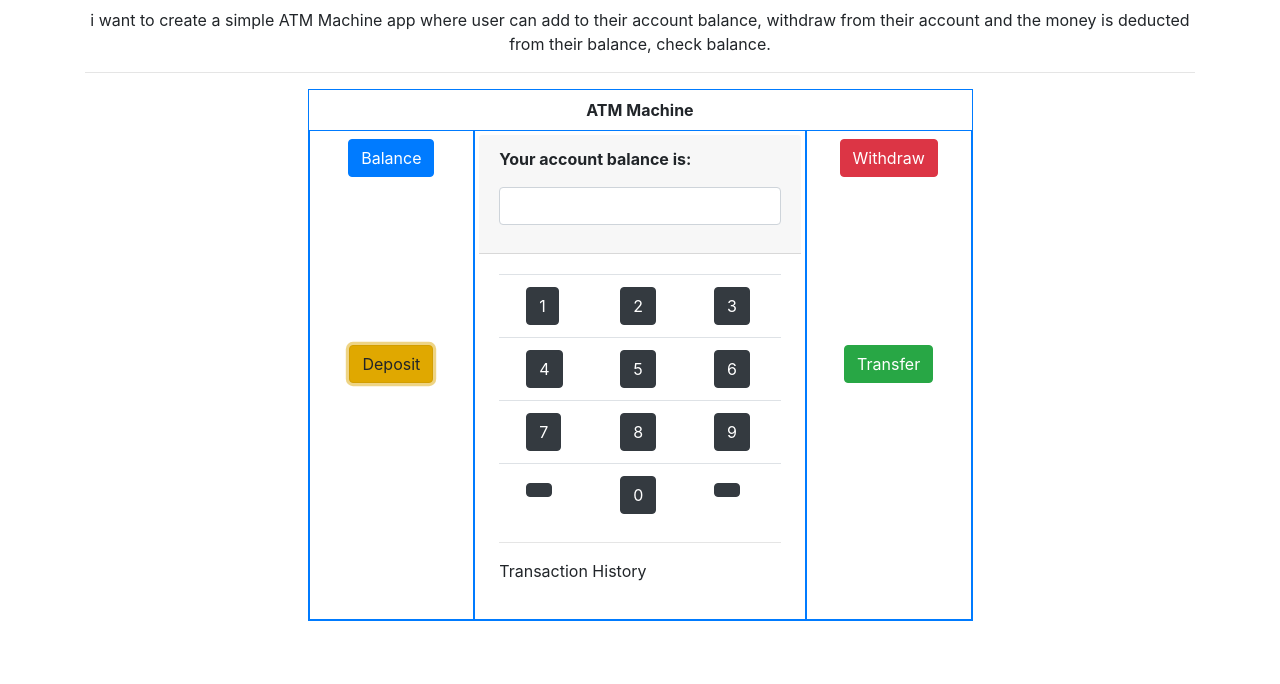
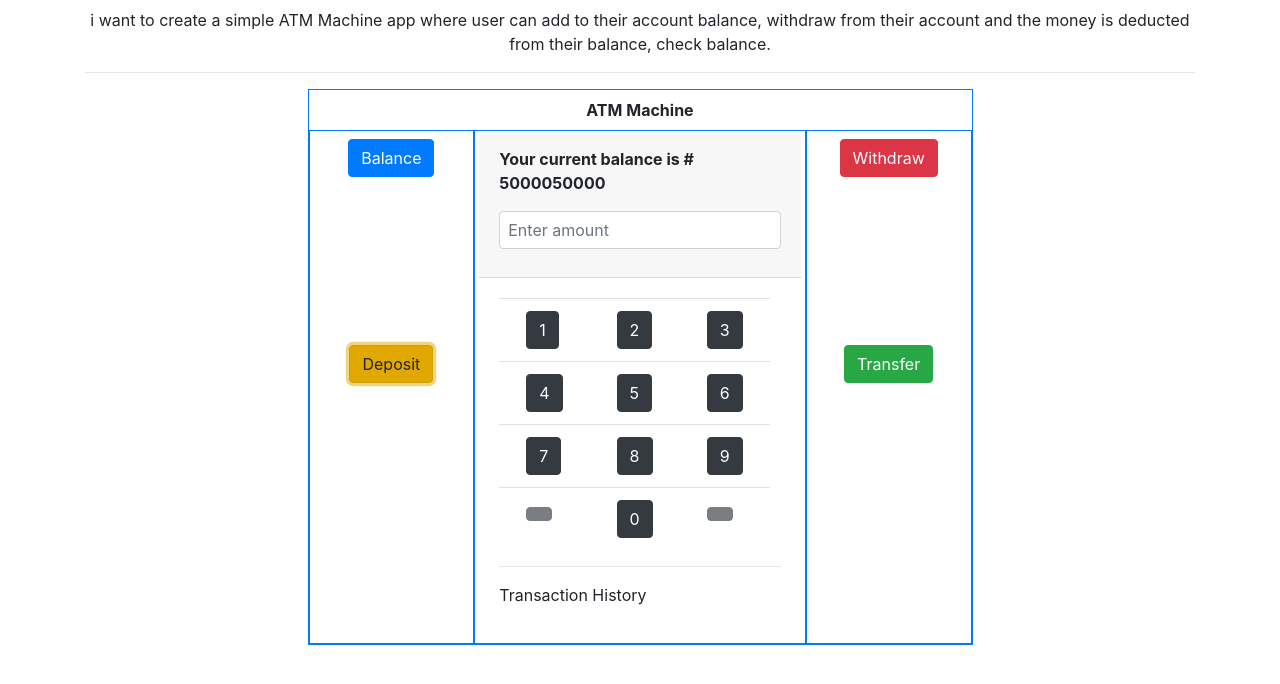
Before and after one commit to t2undev/My-JavaScript-Journey, a plain HTML site: page projects/Simple_ATM_App/Simple_ATM_App.html in a window 1280 px wide. Both pictures are taken after a click on the button "Deposit". Drawn offline with nearby package versions, Linux system fonts and the light colour scheme.

Commit message:
i started working on the ATM machine project logic(functionality)

```diff
--- a/projects/Simple_ATM_App/Simple_ATM_App.html
+++ b/projects/Simple_ATM_App/Simple_ATM_App.html
@@ -32,28 +32,28 @@
 
            <div class=" col-3 border border-primary">
             <div class=" my-2 d-flex">
-              <button class="btn btn-primary mx-auto">Balance</button>
+              <button class="btn btn-primary mx-auto" id="balButton">Balance</button>
             </div>
 
 
             <div style=" margin-top: 120px" class=" d-flex">
-              <button class="btn btn-warning my-2 mt-5 mx-auto">Deposit</button>
+              <button class="btn btn-warning my-2 mt-5 mx-auto" id="depoButton">Deposit</button>
             </div>
 
            </div>
            <div class="col-6 border border-primary p-1 mx-auto">
              <div class="card-header">
-               <p id="displayBalance" class=" font-weight-bold">Your account balance is: </p>
+               <p id="displayBalance" class=" font-weight-bold">Your current balance is # </p>
                <input
                  class="form-control p-2 my-3"
                  type="number"
-                 name=""
                  id="userInp"
+                 placeholder="Enter amount"
                />
              </div>
 
              <div class="card-body">
-              <table class=" table">
+              <table class=" table table-responsive">
                 <tr>
                   <div class="row">
                     <td><div class="col"><button class=" btn btn-dark rounded" id="">1</button></div></td>
@@ -78,9 +78,9 @@
                 </tr>
 
                 <tr>
-                  <td><div class="col"><button class=" btn btn-dark rounded" id=""></button></div></td>
+                  <td><div class="col"><button class=" btn btn-dark rounded disabled" id=""></button></div></td>
                   <td><div class="col"><button class=" btn btn-dark rounded" id="">0</button></div></td>
-                  <td><div class="col"><button class=" btn btn-dark rounded" id=""></button></div></td>
+                  <td><div class="col"><button class=" btn btn-dark rounded disabled" id=""></button></div></td>
                 </tr>
               </table>
               <hr>
@@ -104,6 +104,6 @@
       </div>
     </div>
 
-    <script src="simple_fintech_app.js"></script>
+    <script src="Simple_ATM_App.js"></script>
   </body>
 </html>
--- a/projects/Simple_ATM_App/Simple_ATM_App.js
+++ b/projects/Simple_ATM_App/Simple_ATM_App.js
@@ -1 +1,29 @@
-alert('javascript is connected')
+// let alert this string to the browser to confirm that the javascript is connected to the html file
+// alert('javascript is connected')
+
+let accountBalance = 50000
+// we want to add this ballance paragraph element diplaying the balance so we we need to get the element through the dom
+
+var displayBalance = document.getElementById('displayBalance')
+displayBalance.innerHTML += `<span>${accountBalance}</span>`
+
+
+
+var balButton = document.getElementById('balButton')
+
+balButton.addEventListener('click', function() {
+  console.log('hello world');
+
+})
+
+
+var depoButton = document.getElementById('depoButton')
+depoButton.addEventListener('click', function(){
+  var userInpu = document.getElementById('userInp').value
+  console.log(userInpu);
+  let newBalance = (accountBalance + userInpu)
+  console.log(newBalance);
+  displayBalance.innerHTML += `<span>${newBalance}</span>`
+
+  // alert(userInpu + ' Has been successfully added to your balance. your new account ballance is ' + newBalance)
+})
```
